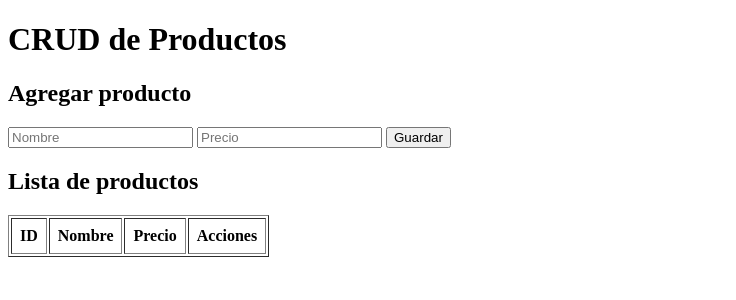
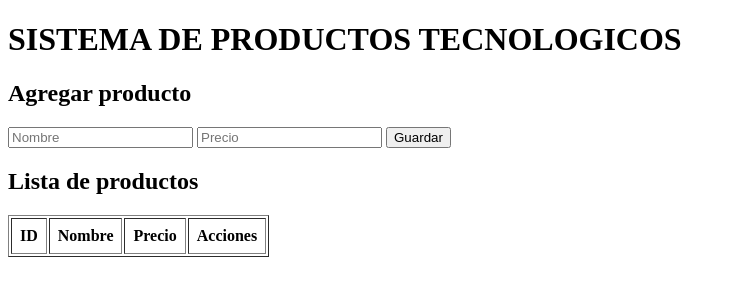
Before and after one commit to danpzZz/devops_final, a Flask app: page / in a window 1280 px wide. Shown: the top 300 px of the page, without its empty margins (0-736 px from the left). Run offline with Flask 3, Linux system fonts and the light colour scheme; data that the repository does not hold is empty.

Commit message:
Actualizar nombre del sistemad

```diff
--- a/front_devops/templates/index.html
+++ b/front_devops/templates/index.html
@@ -5,7 +5,7 @@
     <title>EXAMEN FINAL DEVOPS</title>
 </head>
 <body>
-    <h1>CRUD de Productos</h1>
+    <h1>SISTEMA DE PRODUCTOS TECNOLOGICOS</h1>
 
     <h2>Agregar producto</h2>
 
```
